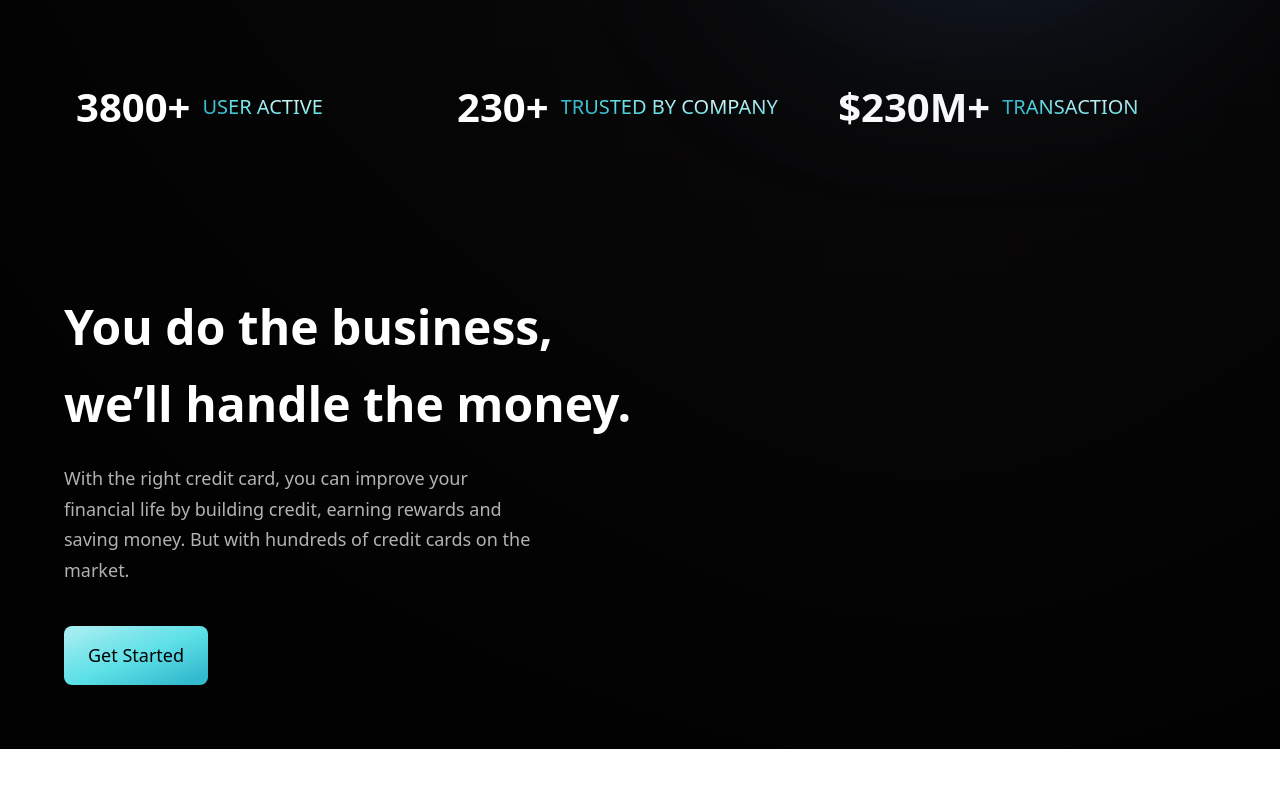
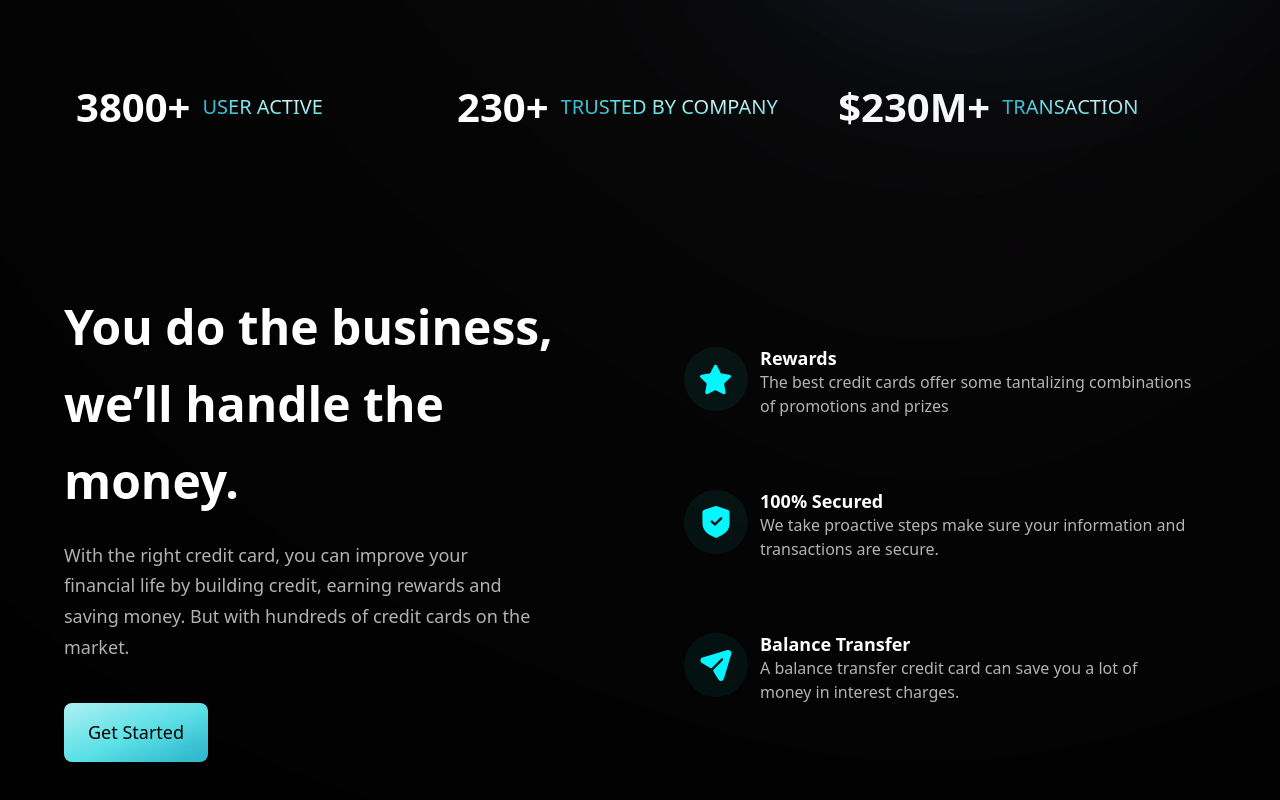
Before and after one commit to sendistephen/modern-bank-landing-page, a React (Vite) app: page / in a window 1280 px wide. Shown: the part 720-1520 px from the top of the page. Before the commit the page ends 1469 px from the top, so only its background shows below. Built offline with nearby package versions, Linux system fonts and the light colour scheme.

Commit message:
WIP: Add Business section

```diff
--- a/src/components/Business.jsx
+++ b/src/components/Business.jsx
@@ -1,22 +1,48 @@
 import React from "react";
-import style, { layout } from "../styles";
+import { features } from "../constants";
+import styles, { layout } from "../styles";
 import Button from "./Button";
+
+const FeatureCard = ({ icon, title, content, index }) => (
+	<div
+		className={`flex flex-row p-6 rounded-[20px] ${
+			index !== features.length - 1 ? "mb-6" : "mb-0"
+		} feature-card`}>
+		<div
+			className={`w-[64px] h-[64px] rounded-full ${styles.flexCenter} bg-dimBlue`}>
+			<img src={icon} alt="icon" className="w-[50%] h-[50%] object-contain" />
+		</div>
+		<div className="flex-1 flex flex-col ml-3">
+			<h4 className="font-poppins font-semibold text-white leading-[23px] text-[18px]">
+				{title}
+			</h4>
+			<p className="font-poppins font-normal text-dimWhite leading-[24 px] text-[16px]">
+				{content}
+			</p>
+		</div>
+	</div>
+);
 
 const Business = () => {
 	return (
 		<section id="features" className={layout.section}>
 			<div className={layout.sectionInfo}>
-				<h1 className={`${style.heading2}`}>
+				<h1 className={`${styles.heading2}`}>
 					You do the business,
 					<br className="sm:block hidden" /> we’ll handle the money.
 				</h1>
-				<p className={`${style.paragraph} max-w-[470px] mt-5`}>
+				<p className={`${styles.paragraph} max-w-[470px] mt-5`}>
 					With the right credit card, you can improve your financial life by
 					building credit, earning rewards and saving money. But with hundreds
 					of credit cards on the market.
 				</p>
 				<Button styles="mt-10" />
 			</div>
+			<div className={`${layout.sectionImg} flex-col`}>
+				{features.map((feat, index) => (
+					<FeatureCard key={feat.id} {...feat} index={index} />
+				))}
+			</div>
 		</section>
 	);
 };
```
